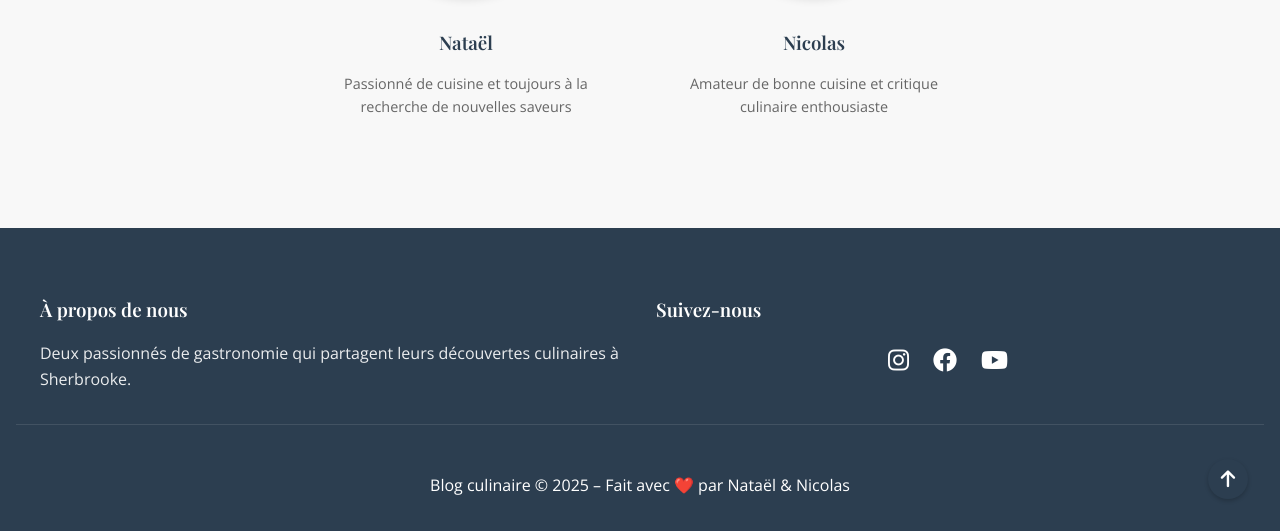
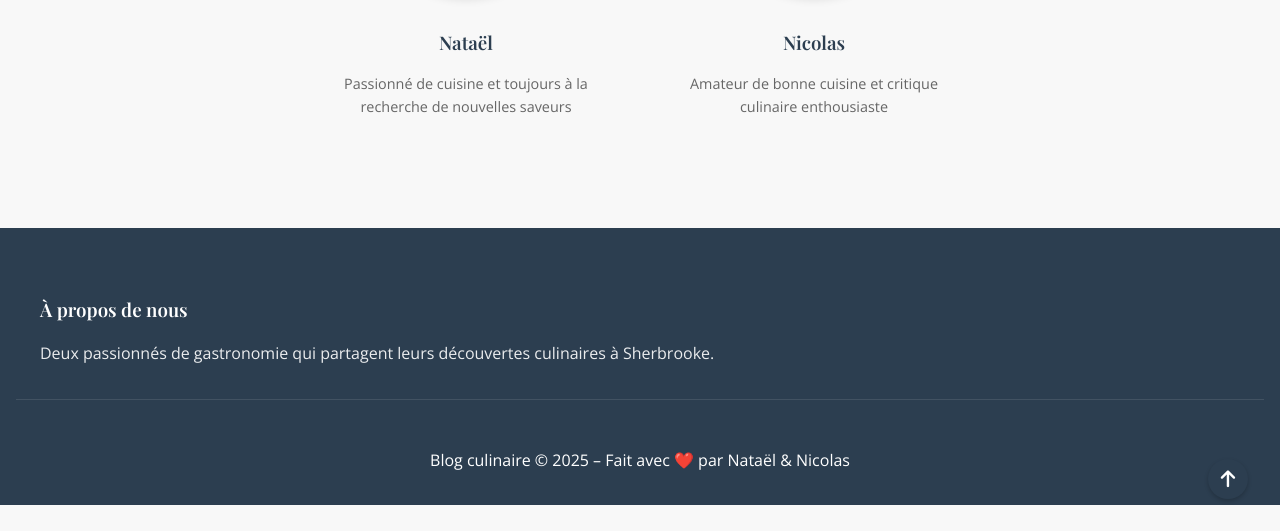
Before and after one commit to Natael21/blog-culinaire, a Jekyll site: the page built from about.md, in a window 1280 px wide and 900 px high, scrolled down 821 px, cut to the strip 369-900 px from the top of the window. Built offline with Jekyll 4.4.1, drawn with Linux system fonts in a browser that asks for light colours; a script that is not in the unit is left out; after the commit the page ends 1695 px from its top, so only the background shows below that.

Commit message:
remove bottom main page

```diff
--- a/_layouts/default.html
+++ b/_layouts/default.html
@@ -43,14 +43,6 @@
         <div class="footer-section">
           <h3>À propos de nous</h3>
           <p>Deux passionnés de gastronomie qui partagent leurs découvertes culinaires à Sherbrooke.</p>
-        </div>
-        <div class="footer-section">
-          <h3>Suivez-nous</h3>
-          <div class="social-links">
-            <a href="#" class="social-link"><i class="fab fa-instagram"></i></a>
-            <a href="#" class="social-link"><i class="fab fa-facebook"></i></a>
-            <a href="#" class="social-link"><i class="fab fa-youtube"></i></a>
-          </div>
         </div>
       </div>
       <div class="footer-bottom">
```
